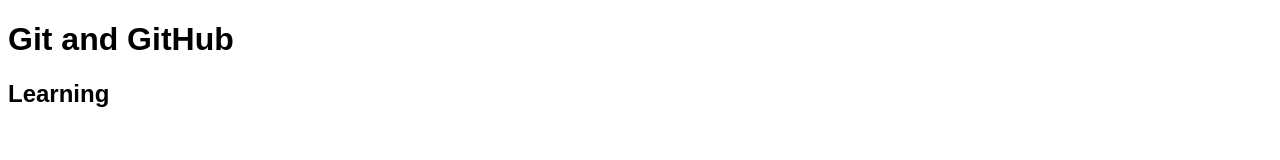
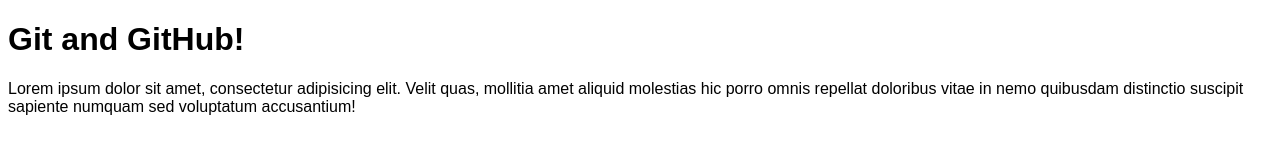
Before and after one commit to MonaliValunj/monday, a plain HTML site: page index.html in a window 1280 px wide. Drawn offline with Linux system fonts and the light colour scheme.

Commit message:
modified homepahe content

```diff
--- a/index.html
+++ b/index.html
@@ -6,7 +6,7 @@
     <link rel="stylesheet" href="css/main.css" type="text/css">
 </head>
 <body>
-    <h1>Git and GitHub</h1>
-    <h2>Learning</h2>
+    <h1>Git and GitHub!</h1>
+    <p> Lorem ipsum dolor sit amet, consectetur adipisicing elit. Velit quas, mollitia amet aliquid molestias hic porro omnis repellat doloribus vitae in nemo quibusdam distinctio suscipit sapiente numquam sed voluptatum accusantium!</p>
 </body>
 </html>
```
